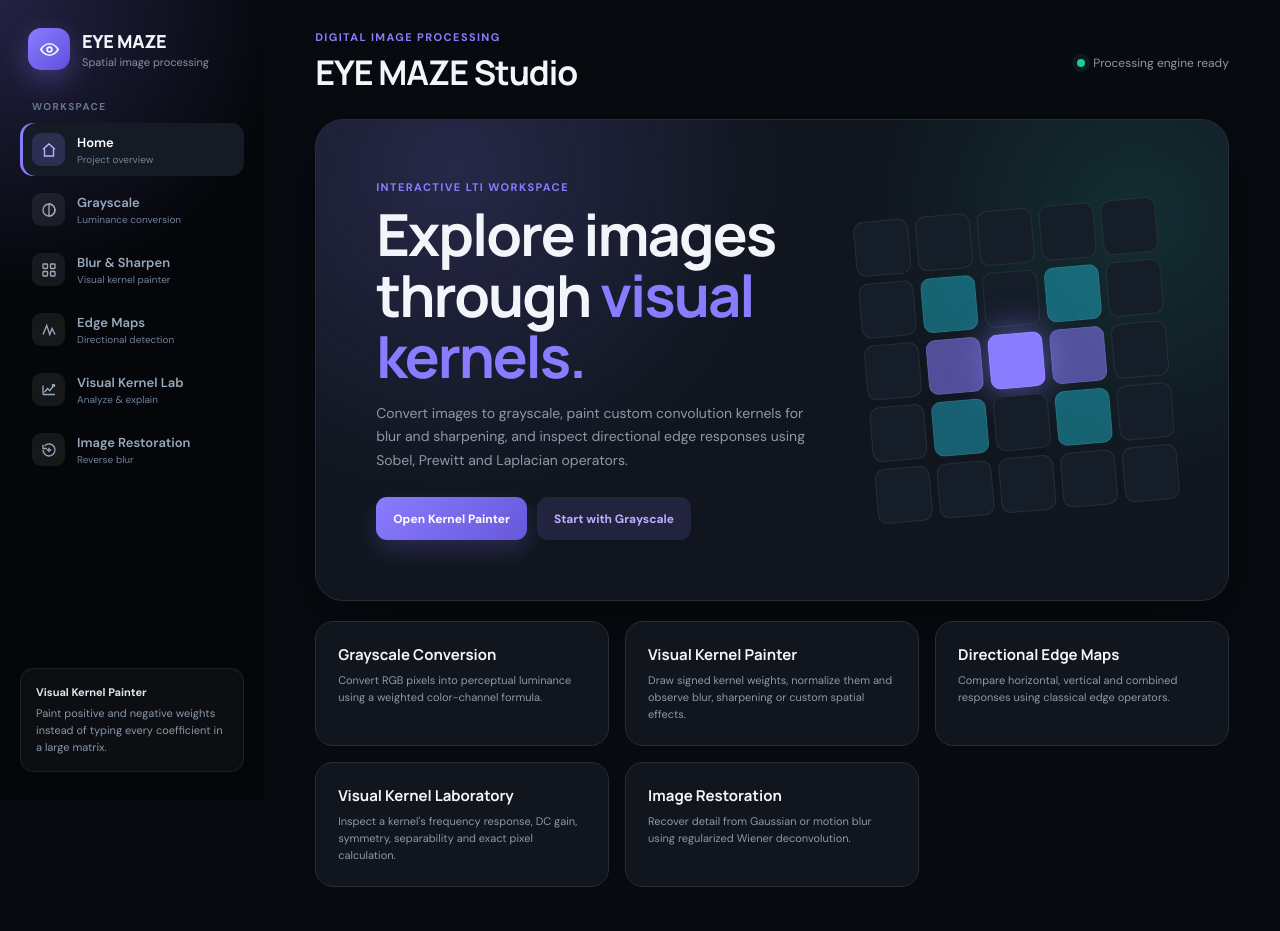
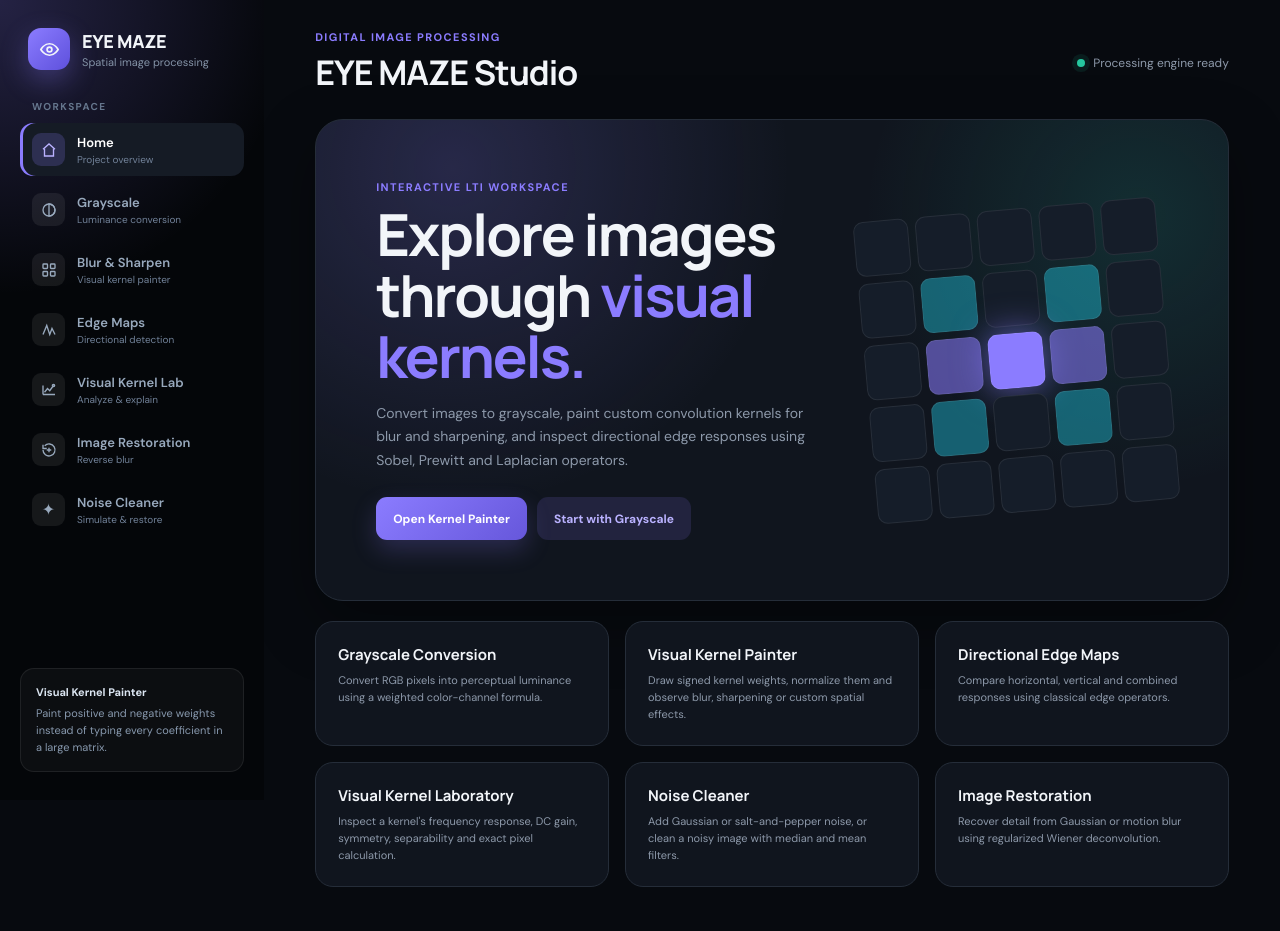
Before and after one commit to moumitasithy/image_lti_project, a Flask app: page / in a window 1280 px wide. Run offline with Flask 3, Linux system fonts and the light colour scheme.

Commit message:
noise_cleaner

```diff
--- a/app.py
+++ b/app.py
@@ -510,6 +510,42 @@ def handle_deconvolution():
         }), 500
 
 
+@app.route('/api/noise-cleaner', methods=['POST'])
+def handle_noise_cleaner():
+    try:
+        if 'image' not in request.files:
+            raise ValueError('Upload an image first')
+        image = convert_opencv_to_rgb(decode_uploaded_image(request.files['image']))
+        if image.dtype != np.uint8:
+            raise ValueError('Please upload an 8-bit image')
+        operation = request.form.get('operation', 'clean')
+        if operation not in ('add', 'clean'):
+            raise ValueError('Operation must be add or clean')
+        try:
+            seed = int(request.form.get('seed', '0')) if operation == 'add' else 0
+        except ValueError:
+            raise ValueError('Seed must be an integer')
+        output, metrics = dsp_engine.clean_noise(
+            image,
+            operation=operation,
+            noise_type=request.form.get('noise_type', 'salt_pepper'),
+            amount=parse_float_field('amount', 0.1, 0, 1) if operation == 'add' else 0.1,
+            sigma=parse_float_field('sigma', 20, 0, 100) if operation == 'add' else 20,
+            filter_type=request.form.get('filter_type', 'median'),
+            window_size=parse_odd_size('window_size', 3) if operation == 'clean' else 3,
+            seed=seed,
+            border=request.form.get('border', 'reflect')
+        )
+        return jsonify(original_image=dsp_engine.array_to_base64(image),
+                       output_image=dsp_engine.array_to_base64(output),
+                       operation=operation, metrics=metrics)
+    except ValueError as error:
+        return jsonify(error=str(error)), 400
+    except Exception:
+        app.logger.exception('Noise cleaning failed')
+        return jsonify(error='Unable to clean this image'), 500
+
+
 if __name__ == '__main__':
     app.run(
         debug=True,
--- /dev/null
+++ b/static/css/noise.css
@@ -0,0 +1,11 @@
+.noise-comparison { display: grid; grid-template-columns: repeat(2, minmax(0, 1fr)); gap: 12px; padding: 18px; }
+.noise-stage { min-height: 240px; display: flex; align-items: center; justify-content: center; padding: 10px; }
+.noise-stage img { width: 100%; max-height: 460px; object-fit: contain; }
+.noise-stage img[hidden] { display: none; }
+.noise-quality { padding: 0 18px 18px; }
+.noise-quality table { width: 100%; border-collapse: collapse; font-size: 13px; }
+.noise-quality caption { text-align: left; padding: 12px 0; font-weight: 600; }
+.noise-quality th, .noise-quality td { text-align: left; padding: 12px 8px; border-bottom: 1px solid var(--line); }
+.noise-quality .hint { margin-top: 14px; line-height: 1.6; }
+#noiseTab .label { display: block; margin-bottom: 10px; }
+@media (max-width: 1100px) { .noise-comparison { grid-template-columns: 1fr; } .noise-stage { min-height: 180px; } }
--- /dev/null
+++ b/static/js/noise.js
@@ -0,0 +1,123 @@
+// Keep this experiment separate from the existing Wiener deblurring workspace.
+let noiseFile = null;
+let noiseSource = null;
+let noiseResult = null;
+let noiseRequest = null;
+
+function cancelNoiseRequest() {
+    if (noiseRequest) noiseRequest.abort();
+    noiseRequest = null;
+    $("noiseRun").disabled = false;
+    $("noiseRun").textContent = $("noiseOperation").value === "add" ? "Add Noise" : "Clean Noise";
+}
+
+function setNoiseImage(name, source) {
+    const img = $("noise" + name);
+    img.hidden = !source;
+    if (source) img.src = source;
+    else img.removeAttribute("src");
+    $("noise" + name + "Empty").hidden = Boolean(source);
+}
+
+function refreshNoisePreview() {
+    setNoiseImage("Original", noiseResult?.original_image || noiseSource);
+    const adding = $("noiseOperation").value === "add";
+    setNoiseImage("Output", noiseResult?.output_image);
+    $("noiseOutputLabel").textContent = adding ? "Noise added" : "Cleaned image";
+    $("noiseMetricsTable").classList.toggle("hidden", !adding);
+    const metrics = noiseResult?.metrics;
+    $("noiseMse").textContent = metrics ? metrics.mse.toFixed(2) : "—";
+    $("noisePsnr").textContent = metrics ? (metrics.psnr === null ? "∞ dB (identical)" : metrics.psnr.toFixed(2) + " dB") : "—";
+    $("noiseSummary").textContent = adding
+        ? "MSE and PSNR show how much the added noise changed your uploaded image."
+        : "Cleaning quality cannot be measured with MSE/PSNR without a clean reference image. Compare the uploaded and cleaned images visually.";
+    if (state.activeTool !== "noise") return;
+    state.outputUrl = noiseResult?.output_image || null;
+    $("downloadBtn").disabled = !state.outputUrl;
+    $("resetBtn").disabled = !noiseFile;
+    $("previewStatus").textContent = noiseResult ? (adding ? "Noise added" : "Noise cleaning complete")
+        : noiseFile ? "Choose settings, then press " + (adding ? "Add Noise" : "Clean Noise")
+        : adding ? "Upload an image to add noise" : "Upload a noisy image to clean";
+}
+
+function selectNoiseFile(file) {
+    if (!file) return;
+    if (!file.type.startsWith("image/")) { showToast("Please select an image file.", true); return; }
+    cancelNoiseRequest();
+    if (noiseSource) URL.revokeObjectURL(noiseSource);
+    noiseFile = file;
+    noiseSource = URL.createObjectURL(file);
+    noiseResult = null;
+    $("noiseFileName").textContent = file.name;
+    refreshNoisePreview();
+}
+
+function resetNoise() {
+    cancelNoiseRequest();
+    if (noiseSource) URL.revokeObjectURL(noiseSource);
+    noiseFile = noiseSource = noiseResult = null;
+    $("noiseInput").value = "";
+    $("noiseFileName").textContent = "";
+    refreshNoisePreview();
+}
+
+function updateNoiseControls() {
+    const adding = $("noiseOperation").value === "add";
+    document.querySelectorAll("[data-noise-mode]").forEach(element => {
+        element.classList.toggle("hidden", element.dataset.noiseMode !== $("noiseOperation").value);
+    });
+    $("noiseUploadLabel").textContent = adding ? "Upload an image" : "Upload a noisy image";
+    const gaussian = $("noiseType").value === "gaussian";
+    $("noiseAmountControl").classList.toggle("hidden", !adding || gaussian);
+    $("noiseSigmaControl").classList.toggle("hidden", !adding || !gaussian);
+    $("noiseAmountValue").textContent = $("noiseAmount").value + "%";
+    $("noiseSigmaValue").textContent = $("noiseSigma").value;
+    $("noiseWindowValue").textContent = `${$("noiseWindow").value} × ${$("noiseWindow").value}`;
+    cancelNoiseRequest();
+    noiseResult = null;
+    refreshNoisePreview();
+}
+
+async function runNoiseCleaner() {
+    if (!noiseFile) { showToast("Upload an image first.", true); return; }
+    const adding = $("noiseOperation").value === "add";
+    if (adding && (!$("noiseSeed").value || !$("noiseSeed").reportValidity())) return;
+    cancelNoiseRequest();
+    const controller = new AbortController();
+    noiseRequest = controller;
+    $("noiseRun").disabled = true;
+    $("noiseRun").textContent = adding ? "Adding noise…" : "Cleaning…";
+    $("previewStatus").textContent = adding ? "Adding noise…" : "Cleaning the uploaded image…";
+    $("downloadBtn").disabled = true;
+    const form = new FormData();
+    form.append("image", noiseFile);
+    for (const [key, value] of Object.entries({operation: $("noiseOperation").value, noise_type: $("noiseType").value,
+        amount: Number($("noiseAmount").value) / 100, sigma: $("noiseSigma").value,
+        filter_type: $("noiseFilter").value, window_size: $("noiseWindow").value,
+        seed: $("noiseSeed").value, border: $("noiseBorder").value})) form.append(key, value);
+    try {
+        const response = await fetch("/api/noise-cleaner", {method: "POST", body: form, signal: controller.signal});
+        const data = await response.json();
+        if (!response.ok) throw new Error(data.error || "Noise cleaning failed");
+        if (noiseRequest !== controller || state.activeTool !== "noise") return;
+        noiseResult = data;
+        refreshNoisePreview();
+    } catch (error) {
+        if (error.name !== "AbortError" && noiseRequest === controller) {
+            noiseResult = null;
+            refreshNoisePreview();
+            $("previewStatus").textContent = "Noise cleaning failed";
+            showToast(error.message, true);
+        }
+    } finally {
+        if (noiseRequest === controller) cancelNoiseRequest();
+    }
+}
+
+$("noiseInput").addEventListener("change", event => selectNoiseFile(event.target.files[0]));
+$("noiseRun").addEventListener("click", runNoiseCleaner);
+for (const id of ["noiseOperation", "noiseType", "noiseAmount", "noiseSigma", "noiseFilter", "noiseWindow", "noiseSeed", "noiseBorder"]) {
+    $(id).addEventListener("input", updateNoiseControls);
+}
+
+updateNoiseControls();
--- a/templates/index.html
+++ b/templates/index.html
@@ -1356,6 +1356,7 @@
             }
         }
     </style>
+    <link rel="stylesheet" href="{{ url_for('static', filename='css/noise.css') }}">
 </head>
 
 <body>
@@ -1483,6 +1484,10 @@
                     <small>Reverse blur</small>
                 </span>
             </button>
+            <button class="tool-btn" data-tool="noise" data-tab="noiseTab" type="button">
+                <span class="tool-icon" aria-hidden="true">✦</span>
+                <span class="tool-copy"><strong>Noise Cleaner</strong><small>Simulate &amp; restore</small></span>
+            </button>
         </nav>
 
         <div class="sidebar-note">
@@ -1581,6 +1586,10 @@
                     </p>
                 </article>
 
+                <article class="feature-card" data-open-tool="noise">
+                    <strong>Noise Cleaner</strong>
+                    <p>Add Gaussian or salt-and-pepper noise, or clean a noisy image with median and mean filters.</p>
+                </article>
                 <article class="feature-card" data-open-tool="restoration">
                     <strong>Image Restoration</strong>
                     <p>
@@ -1957,6 +1966,8 @@
                     </div>
                 </div>
 
+                {% include 'noise_controls.html' %}
+
                 <!-- Image Restoration -->
 
                 <div id="restorationTab" class="tab-content">
@@ -2119,6 +2130,7 @@
                     </div>
                 </header>
 
+                {% include 'noise_preview.html' %}
                 <div id="standardPreview" class="preview-grid">
                     <div class="image-card">
                         <div class="image-card-head">
@@ -2295,7 +2307,9 @@
     });
 
     function openTool(tool) {
+        if (typeof cancelNoiseRequest === 'function') cancelNoiseRequest();
         state.activeTool = tool;
+        $("noisePreview").classList.toggle("hidden", tool !== "noise");
 
         document.querySelectorAll(".tool-btn").forEach(button => {
             button.classList.toggle(
@@ -2334,7 +2348,8 @@
             convolution: "Visual Kernel Painter",
             edges: "Edge Detection Workspace",
             kernelLab: "Visual Kernel Laboratory",
-            restoration: "Image Restoration Workspace"
+            restoration: "Image Restoration Workspace",
+            noise: "Noise Cleaner"
         };
 
         $("pageTitle").textContent = titles[tool];
@@ -2342,7 +2357,7 @@
         resetPreviewsOnly();
 
         const laboratoryActive = tool === "kernelLab";
-        $("standardPreview").classList.toggle("hidden", laboratoryActive);
+        $("standardPreview").classList.toggle("hidden", laboratoryActive || tool === "noise");
         $("kernelLabVisuals").classList.toggle("hidden", !laboratoryActive);
         $("previewHeading").textContent = laboratoryActive
             ? "Kernel X-Ray"
@@ -2350,6 +2365,11 @@
                 ? "Restoration Comparison"
                 : "Visual Comparison";
 
+        if (tool === "noise") {
+            $("previewHeading").textContent = "Uploaded Image → Result";
+            refreshNoisePreview();
+            return;
+        }
         if (laboratoryActive) {
             $("previewStatus").textContent =
                 "Analyzing the current painted kernel";
@@ -2452,6 +2472,7 @@
     }
 
     function toolFromInput(inputId) {
+        if (inputId === "noiseInput") return "noise";
         if (inputId === "grayInput") return "grayscale";
         if (inputId === "convInput") return "convolution";
         if (inputId === "edgeInput") return "edges";
@@ -2460,6 +2481,7 @@
     }
 
     function processSelectedFile(tool, file, updateName = true) {
+        if (tool === "noise") { selectNoiseFile(file); return; }
         if (!file) return;
 
         if (!file.type.startsWith("image/")) {
@@ -3595,6 +3617,7 @@
     }
 
     function resetWorkspace() {
+        if (state.activeTool === "noise") resetNoise();
         if (state.activeTool === "grayscale") {
             state.grayFile = null;
             $("grayInput").value = "";
@@ -3821,5 +3844,6 @@
     updateRestorationControls();
     openTool("home");
 </script>
+<script src="{{ url_for('static', filename='js/noise.js') }}"></script>
 </body>
 </html>
--- /dev/null
+++ b/templates/noise_controls.html
@@ -0,0 +1,50 @@
+<div id="noiseTab" class="tab-content">
+    <div class="panel-head">
+        <span class="tool-number">Tool 06</span>
+        <h2>Noise Cleaner</h2>
+        <p>Choose whether to add noise or clean an already noisy image.</p>
+    </div>
+    <div class="controls">
+        <div class="section">
+            <label class="label" for="noiseOperation">Operation</label>
+            <select id="noiseOperation" class="select"><option value="clean">Clean Noise</option><option value="add">Add Noise</option></select>
+        </div>
+        <div class="drop-zone" data-input="noiseInput" tabindex="0" role="button">
+            <strong id="noiseUploadLabel">Upload a noisy image</strong><span>PNG, JPG or WebP · color or grayscale</span>
+            <span class="selected-file" id="noiseFileName"></span>
+        </div>
+        <input class="hidden-input" type="file" id="noiseInput" accept="image/*">
+        <div class="section" data-noise-mode="add">
+            <label class="label" for="noiseType">Noise model</label>
+            <select id="noiseType" class="select"><option value="salt_pepper">Salt-and-pepper</option><option value="gaussian">Gaussian</option></select>
+        </div>
+        <div class="section" id="noiseAmountControl">
+            <label class="label" for="noiseAmount">Corrupted fraction</label>
+            <div class="range-row"><input id="noiseAmount" type="range" min="0" max="100" step="0.5" value="10"><output id="noiseAmountValue" class="range-value">10%</output></div>
+        </div>
+        <div class="section hidden" id="noiseSigmaControl">
+            <label class="label" for="noiseSigma">Gaussian strength (standard deviation)</label>
+            <div class="range-row"><input id="noiseSigma" type="range" min="0" max="100" step="1" value="20"><output id="noiseSigmaValue" class="range-value">20</output></div>
+            <p class="hint">Measured on the 0–255 pixel scale.</p>
+        </div>
+        <div class="section" data-noise-mode="clean">
+            <label class="label" for="noiseFilter">Cleaning filter</label>
+            <select id="noiseFilter" class="select"><option value="median">Median</option><option value="mean">Mean (average)</option></select>
+        </div>
+        <div class="section" data-noise-mode="clean">
+            <label class="label" for="noiseWindow">Window size</label>
+            <div class="range-row"><input id="noiseWindow" type="range" min="3" max="31" step="2" value="3"><output id="noiseWindowValue" class="range-value">3 × 3</output></div>
+        </div>
+        <div class="section" data-noise-mode="add">
+            <label class="label" for="noiseSeed">Random seed</label>
+            <input id="noiseSeed" class="input" type="number" min="0" max="4294967295" step="1" value="0">
+            <p class="hint">Use the same seed to reproduce the same noise.</p>
+        </div>
+        <div class="section" data-noise-mode="clean">
+            <label class="label" for="noiseBorder">Border handling</label>
+            <select id="noiseBorder" class="select"><option value="reflect">Reflect</option><option value="replicate">Replicate edge pixels</option></select>
+        </div>
+        <button id="noiseRun" class="primary-btn section" type="button">Clean Noise</button>
+        <div class="info-box" data-noise-mode="clean">Median filtering removes isolated specks and is nonlinear. Mean filtering averages nearby pixels and may soften edges. Larger windows can erase fine detail.</div>
+    </div>
+</div>
--- /dev/null
+++ b/templates/noise_preview.html
@@ -0,0 +1,18 @@
+<div id="noisePreview" class="hidden">
+    <div class="noise-comparison">
+        {% for key, title in [('Original', 'Uploaded image'), ('Output', 'Result')] %}
+        <section class="image-card">
+            <div class="image-card-head"><span class="image-label" id="noise{{ key }}Label">{{ title }}</span></div>
+            <div class="noise-stage"><img id="noise{{ key }}" alt="{{ title }} image" hidden><p id="noise{{ key }}Empty" class="hint">{% if key == 'Original' %}Upload an image{% else %}Choose an operation and run it{% endif %}</p></div>
+        </section>
+        {% endfor %}
+    </div>
+    <div class="noise-quality">
+        <table id="noiseMetricsTable" class="hidden"><caption>Added noise compared with the uploaded image</caption>
+            <thead><tr><th scope="col">Image</th><th scope="col">MSE ↓</th><th scope="col">PSNR ↑</th></tr></thead>
+            <tbody><tr><th scope="row">Noisy</th><td id="noiseMse">—</td><td id="noisePsnr">—</td></tr>
+            </tbody>
+        </table>
+        <p id="noiseSummary" class="hint" aria-live="polite">Cleaning quality cannot be measured with MSE/PSNR without a clean reference image.</p>
+    </div>
+</div>
```
Also changed, not shown: dsp_engine.py (+68 -0 lines).
